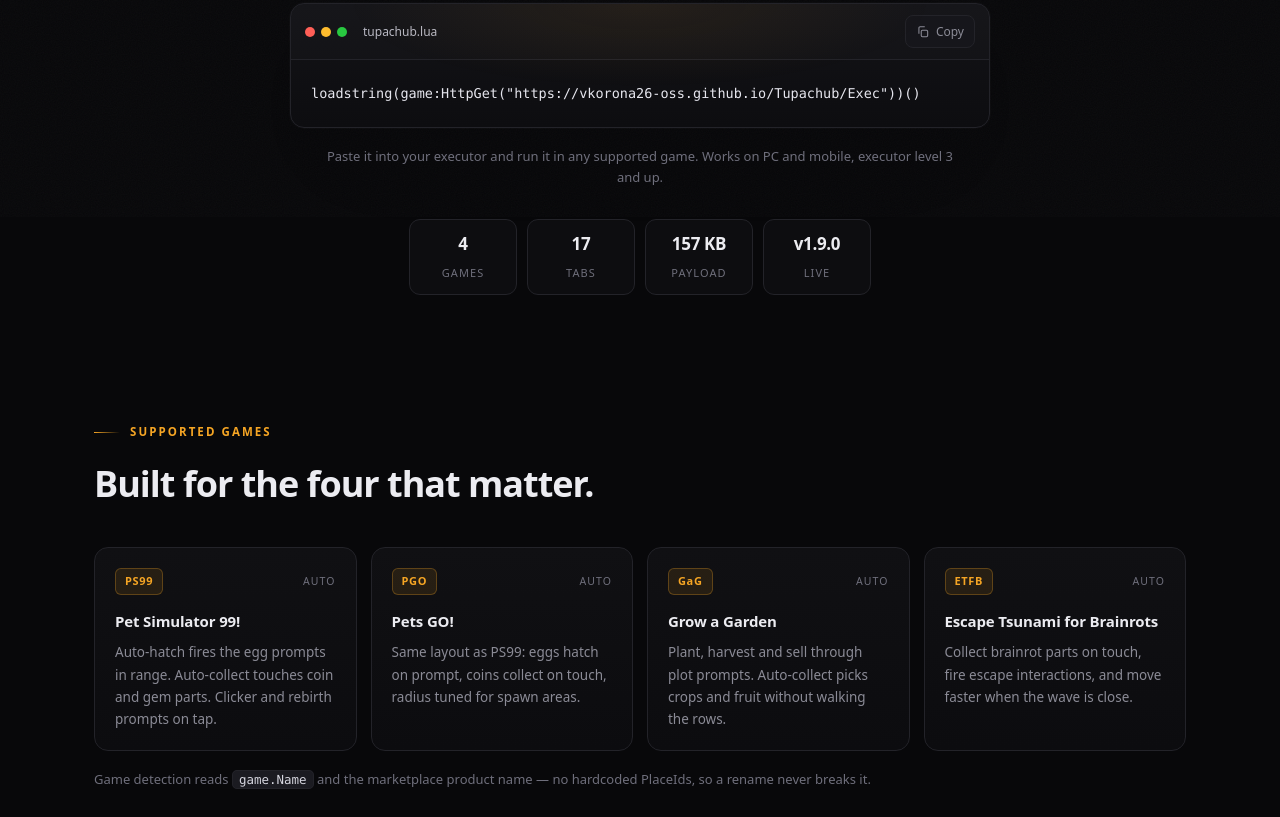
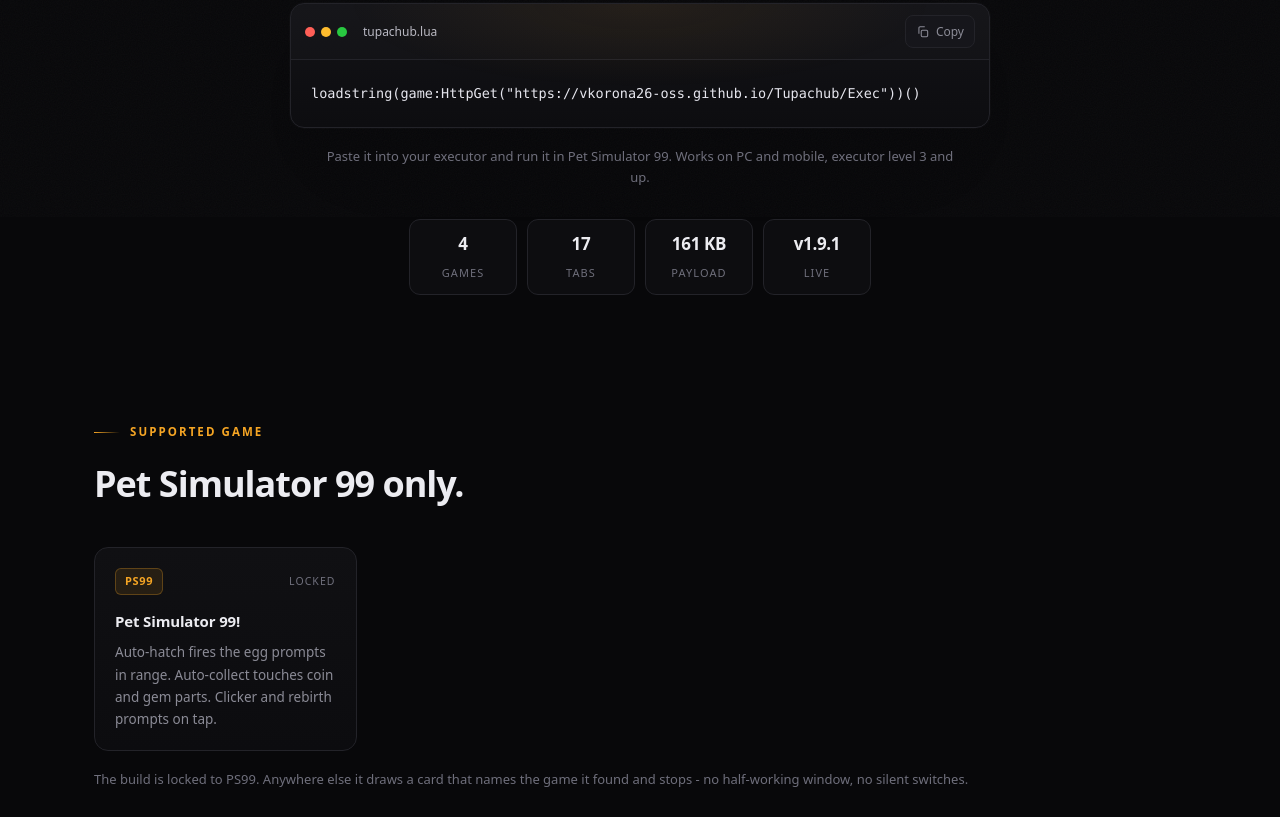
Before and after one commit to vkorona26-oss/Tupachub, a plain HTML site: page index.html in a window 1280 px wide. Shown: the part 583-1400 px from the top of the page. Drawn offline with Linux system fonts and the light colour scheme.

Commit message:
Tupachup v1.9.1: hub.lua, loader and site sync

```diff
--- a/index.html
+++ b/index.html
@@ -7,7 +7,7 @@
 <meta name="description" content="Tupachub is a lightweight Roblox script hub for the biggest simulators. Farm, hatch and collect while you are AFK.">
 <meta name="theme-color" content="#0a0a0b">
 <meta property="og:title" content="Tupachub — Automate the grind. Keep the loot.">
-<meta property="og:description" content="Pet Simulator 99, Pets GO, Grow a Garden, Escape Tsunami for Brainrots. One line, every executor, mobile and PC.">
+<meta property="og:description" content="Pet Simulator 99 only. One line, every executor, mobile and PC.">
 <meta property="og:type" content="website">
 <link rel="icon" href="assets/logo.svg" type="image/svg+xml">
 <link rel="stylesheet" href="assets/styles.css?v=2">
@@ -73,42 +73,27 @@
       <pre><code id="script-line">loadstring(game:HttpGet("https://vkorona26-oss.github.io/Tupachub/Exec"))()</code></pre>
     </div>
 
-    <p class="fine">Paste it into your executor and run it in any supported game. Works on PC and mobile, executor level 3 and up.</p>
+    <p class="fine">Paste it into your executor and run it in Pet Simulator 99. Works on PC and mobile, executor level 3 and up.</p>
 
     <div class="stats">
       <div><b>4</b><span>games</span></div>
       <div><b>17</b><span>tabs</span></div>
-      <div><b>157 KB</b><span>payload</span></div>
-      <div><b>v1.9.0</b><span>live</span></div>
+      <div><b>161 KB</b><span>payload</span></div>
+      <div><b>v1.9.1</b><span>live</span></div>
     </div>
   </section>
 
   <section id="games" class="section">
-    <p class="eyebrow">Supported games</p>
-    <h2>Built for the four that matter.</h2>
+    <p class="eyebrow">Supported game</p>
+    <h2>Pet Simulator 99 only.</h2>
     <div class="grid games">
       <article class="card">
-        <div class="card-top"><span class="chip">PS99</span><span class="status">auto</span></div>
+        <div class="card-top"><span class="chip">PS99</span><span class="status">locked</span></div>
         <h3>Pet Simulator 99!</h3>
         <p>Auto-hatch fires the egg prompts in range. Auto-collect touches coin and gem parts. Clicker and rebirth prompts on tap.</p>
       </article>
-      <article class="card">
-        <div class="card-top"><span class="chip">PGO</span><span class="status">auto</span></div>
-        <h3>Pets GO!</h3>
-        <p>Same layout as PS99: eggs hatch on prompt, coins collect on touch, radius tuned for spawn areas.</p>
-      </article>
-      <article class="card">
-        <div class="card-top"><span class="chip">GaG</span><span class="status">auto</span></div>
-        <h3>Grow a Garden</h3>
-        <p>Plant, harvest and sell through plot prompts. Auto-collect picks crops and fruit without walking the rows.</p>
-      </article>
-      <article class="card">
-        <div class="card-top"><span class="chip">ETFB</span><span class="status">auto</span></div>
-        <h3>Escape Tsunami for Brainrots</h3>
-        <p>Collect brainrot parts on touch, fire escape interactions, and move faster when the wave is close.</p>
-      </article>
     </div>
-    <p class="note">Game detection reads <code>game.Name</code> and the marketplace product name — no hardcoded PlaceIds, so a rename never breaks it.</p>
+    <p class="note">The build is locked to PS99. Anywhere else it draws a card that names the game it found and stops - no half-working window, no silent switches.</p>
   </section>
 
   <section id="features" class="section">
@@ -128,6 +113,11 @@
     <p class="eyebrow">Updates</p>
     <h2>Shipping notes.</h2>
     <ol class="timeline">
+      <li>
+        <div class="meta"><span class="ver">v1.9.1</span><time>2026-11-21</time></div>
+        <h3>Locked to Pet Simulator 99</h3>
+        <p>The build now runs on PS99 and nowhere else. Detection reads the game name and the marketplace product name; outside PS99 the script stops before it draws the window and shows a small card naming the game it found, so nobody mistakes a half-working hub for a broken one. getgenv().TupachupForce skips the lock while testing, and the placeIds table takes a hard id if the game is ever renamed.</p>
+      </li>
       <li>
         <div class="meta"><span class="ver">v1.9.0</span><time>2026-11-21</time></div>
         <h3>Engine sees the words games actually use</h3>
```
Also changed, not shown: 1 other file.
